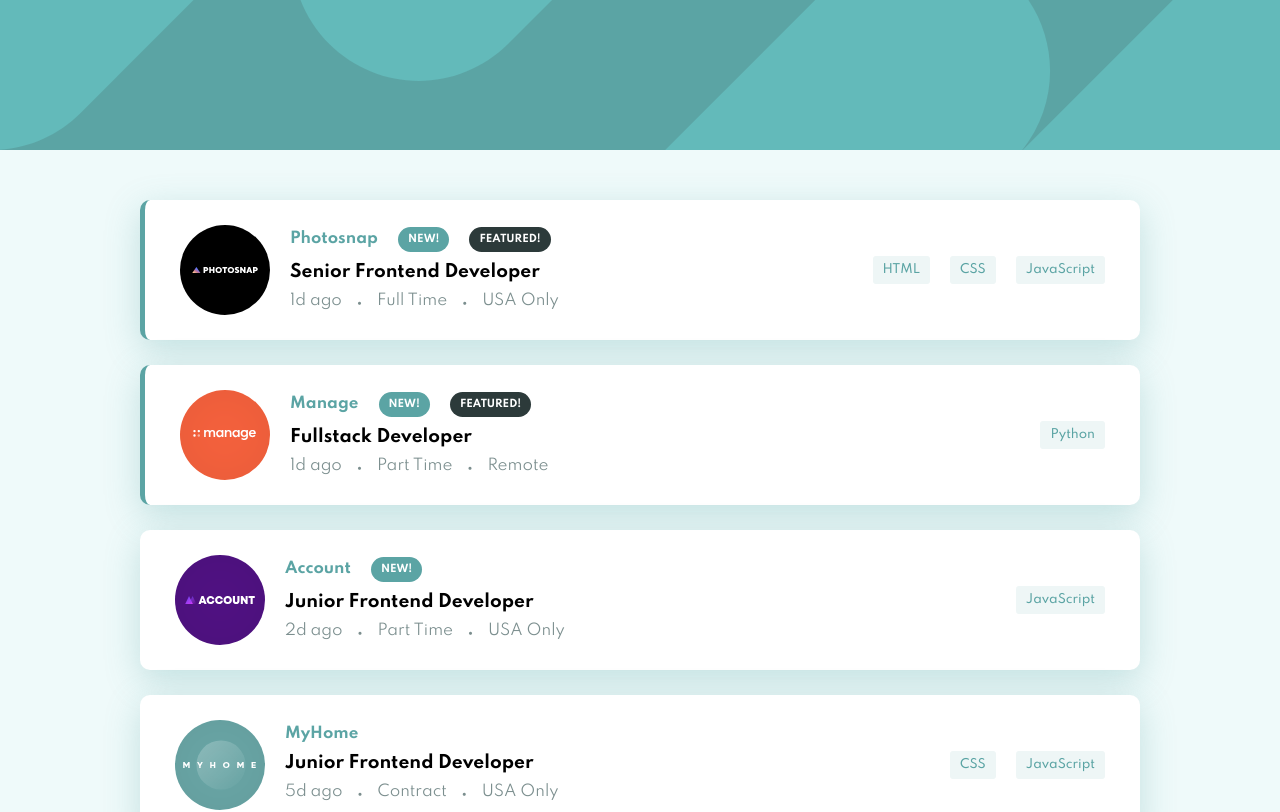
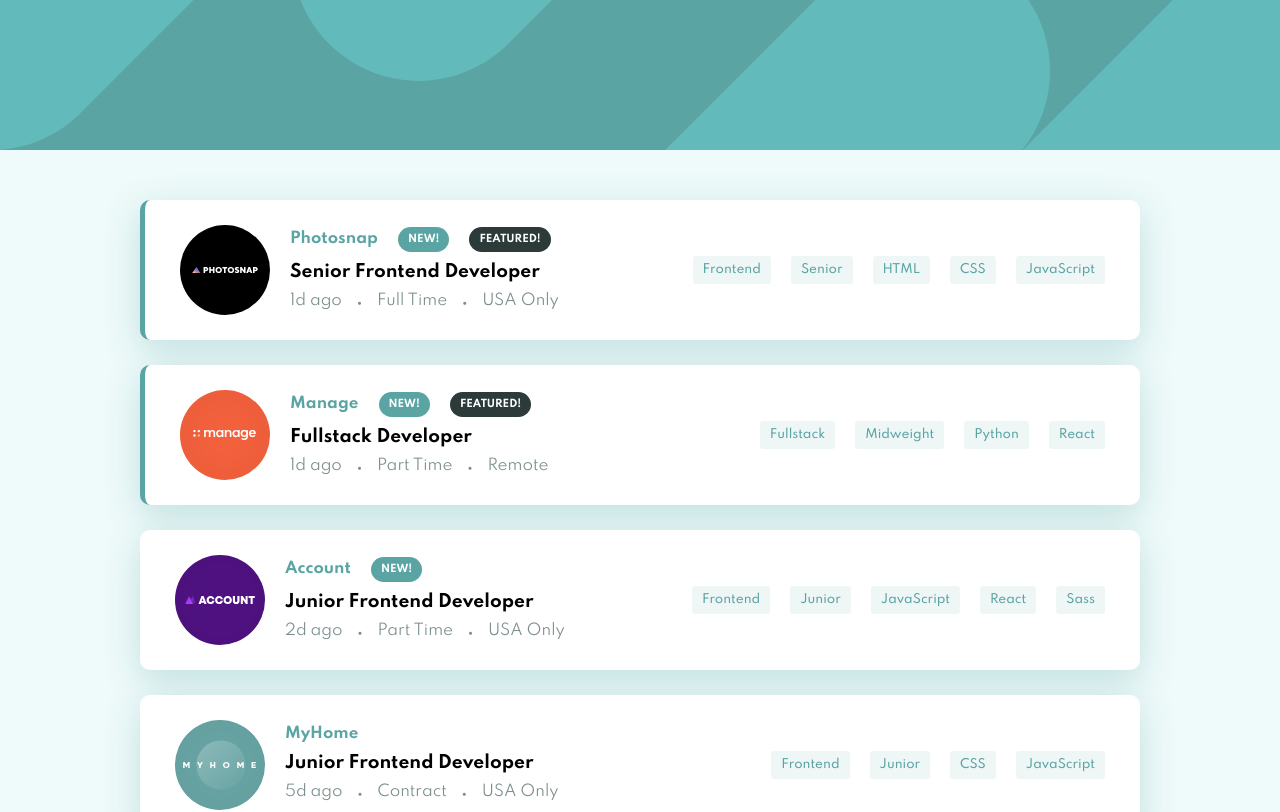
Before and after one commit to anohene1/job-listing, a React (Create React App) app: page / in a window 1280 px wide. Shown: the top 812 px of the page. Built offline with nearby package versions, Linux system fonts and the light colour scheme.

Commit message:
fix filtering to meet requirement

```diff
--- a/src/components/Card/Card.jsx
+++ b/src/components/Card/Card.jsx
@@ -4,11 +4,13 @@
 import Badge from "../Badge/Badge";
 
 function Card({ item, onClick }) {
-  const tags = item.languages.map((language, index) => (
-    <Tag key={index} onClick={(name) => onClick(name)}>
-      {language}
-    </Tag>
-  ));
+  const tags = [item.role, item.level, ...item.languages, ...item.tools].map(
+    (category, index) => (
+      <Tag key={index} onClick={(name) => onClick(name)}>
+        {category}
+      </Tag>
+    )
+  );
   const style = {
     borderLeft: item.featured ? "5px solid hsl(180, 29%, 50%)" : "none",
   };
```
